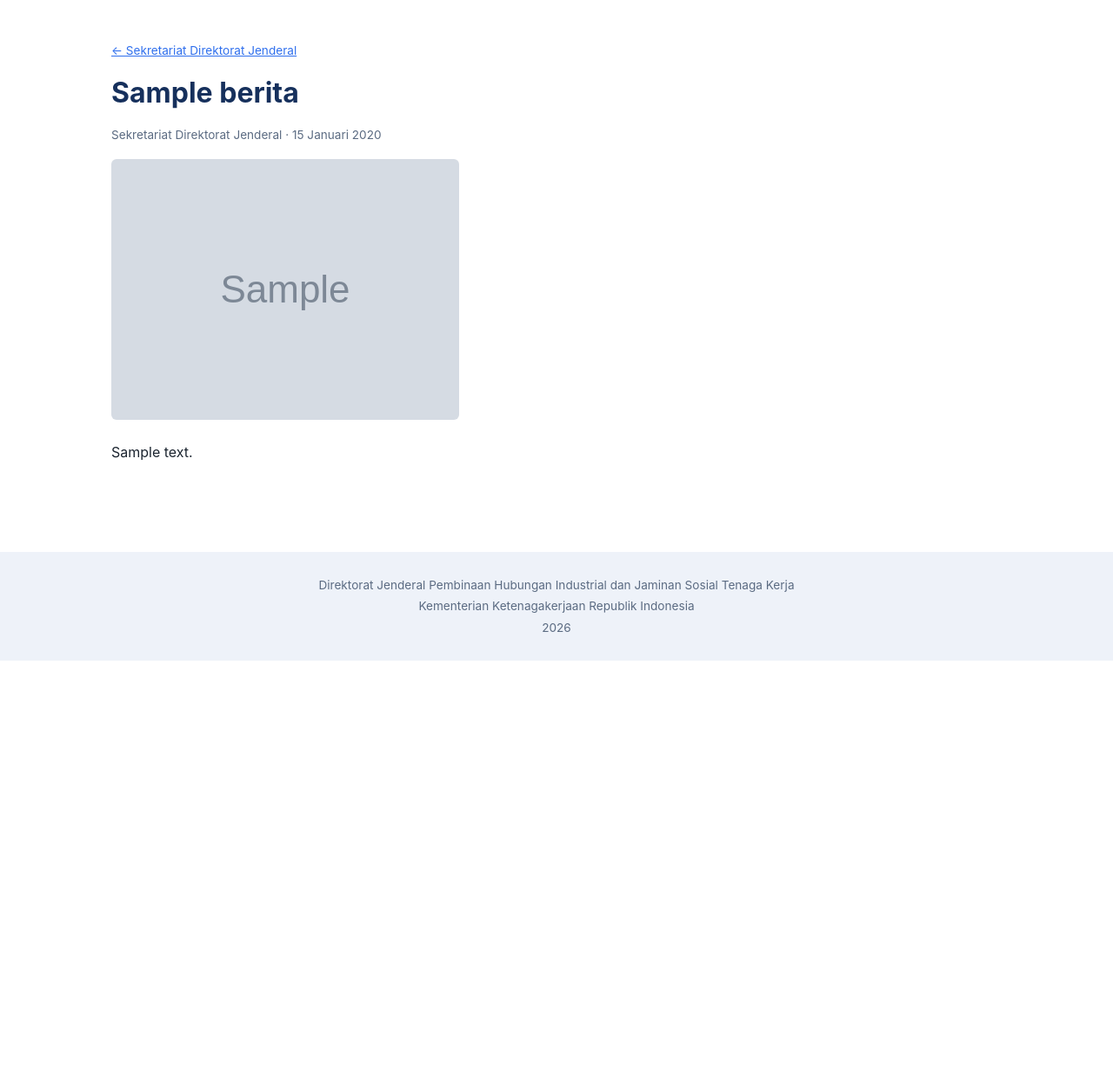
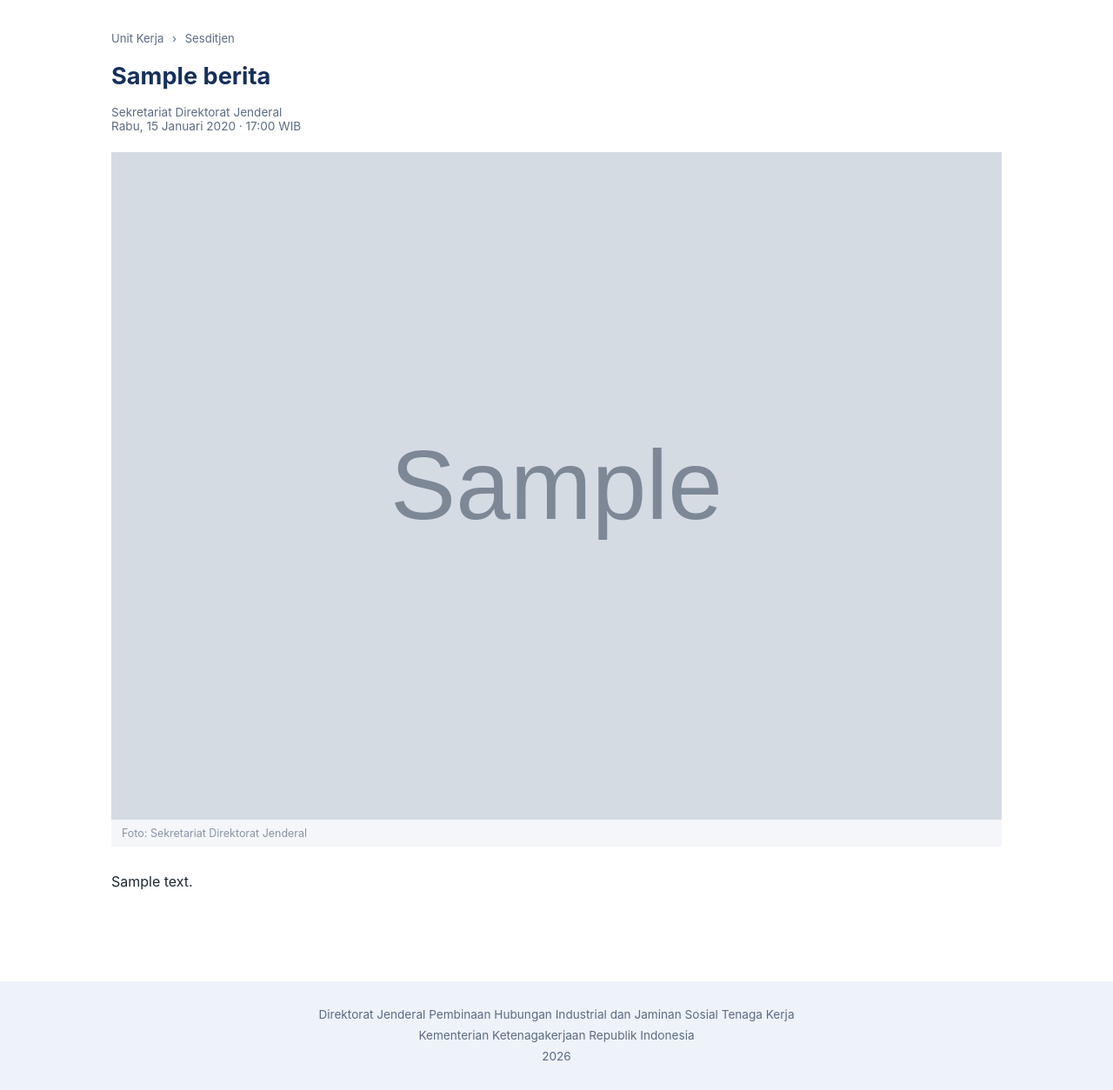
Before and after one commit to RezkyRD/Website-PHIJSK, a Django app: a page that uses konten/templates/konten/berita_detail.html in a window 1280 px wide. Shown: the part 150-1404 px from the top of the page at 87% size. Before the commit the page ends 910 px from the top, so only its background shows below. Run offline with Django 5.2, Linux system fonts and the light colour scheme; data comes from the database, SQL or seed files in the repository; tables that the repository leaves empty hold one stand-in row (values such as "Sample post"); grey boxes marked "Sample" are stand-in pictures.

Commit message:
Perbaiki tampilan berita dan layanan file media

```diff
--- a/config/urls.py
+++ b/config/urls.py
@@ -24,5 +24,7 @@ urlpatterns = [
     path('', include('konten.urls')),
 ]
 
-if settings.DEBUG:
-    urlpatterns += static(settings.MEDIA_URL, document_root=settings.MEDIA_ROOT)
+# Foto/berkas upload (media) selalu dilayani, termasuk saat DEBUG=False di produksi.
+# Untuk situs skala kecil ini caranya cukup memadai; kalau traffic-nya besar nanti,
+# sebaiknya pindah ke penyimpanan cloud terpisah (S3-compatible dsb).
+urlpatterns += static(settings.MEDIA_URL, document_root=settings.MEDIA_ROOT)
--- a/konten/templates/konten/berita_detail.html
+++ b/konten/templates/konten/berita_detail.html
@@ -2,17 +2,26 @@
 {% block title %}{{ berita.judul }}{% endblock %}
 {% block content %}
 
-<p style="font-size:0.85rem;"><a href="{% url 'konten:unit_detail' berita.unit_kerja.slug %}">&larr; {{ berita.unit_kerja.nama }}</a></p>
+<div style="font-size:0.82rem; color:#5b6b82; margin-bottom:18px;">
+  <a href="{% url 'konten:unit_list' %}" style="color:#5b6b82; text-decoration:none;">Unit Kerja</a>
+  <span style="margin:0 6px;">&rsaquo;</span>
+  <a href="{% url 'konten:unit_detail' berita.unit_kerja.slug %}?tab=berita" style="color:#5b6b82; text-decoration:none;">{{ berita.unit_kerja.singkatan }}</a>
+</div>
 
-<h1>{{ berita.judul }}</h1>
-<div style="color:#5b6b82; font-size:0.85rem; margin-bottom:20px;">
-  {{ berita.unit_kerja.nama }} &middot; {{ berita.tanggal_publish|date:"d F Y" }}
+<h1 style="font-size:1.7rem; line-height:1.35; max-width:760px; margin:0 0 14px;">{{ berita.judul }}</h1>
+
+<div style="font-size:0.85rem; color:#5b6b82; margin-bottom:22px;">
+  {{ berita.unit_kerja.nama }}<br>
+  {{ berita.tanggal_publish|date:"l, d F Y" }} &middot; {{ berita.tanggal_publish|date:"H:i" }} WIB
 </div>
 
 {% if berita.gambar %}
-<img src="{{ berita.gambar.url }}" alt="{{ berita.judul }}" style="max-width:100%; border-radius:6px; margin-bottom:20px;">
+<img src="{{ berita.gambar.url }}" alt="{{ berita.judul }}" style="width:100%; max-width:100%; display:block;">
+<div style="font-size:0.78rem; color:#8a94a6; background:#f4f6f9; padding:8px 12px; margin-bottom:26px;">
+  Foto: {{ berita.unit_kerja.nama }}
+</div>
 {% endif %}
 
-<div style="white-space: pre-line; line-height:1.7;">{{ berita.isi }}</div>
+<div style="white-space: pre-line; line-height:1.8; max-width:760px; font-size:1rem;">{{ berita.isi }}</div>
 
 {% endblock %}
```
Also changed, not shown: konten/templates/konten/unit_detail.html (+16 -5 lines).
